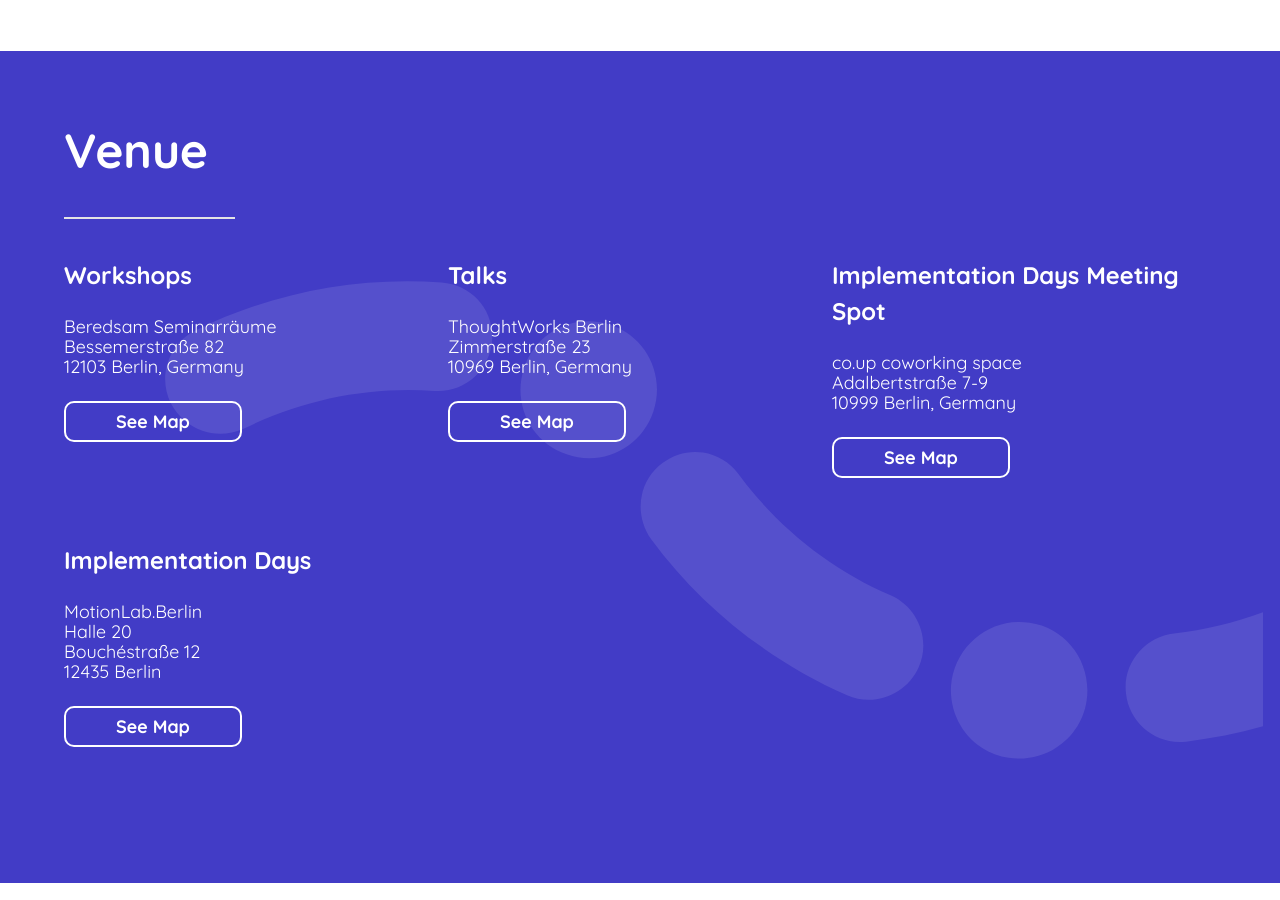
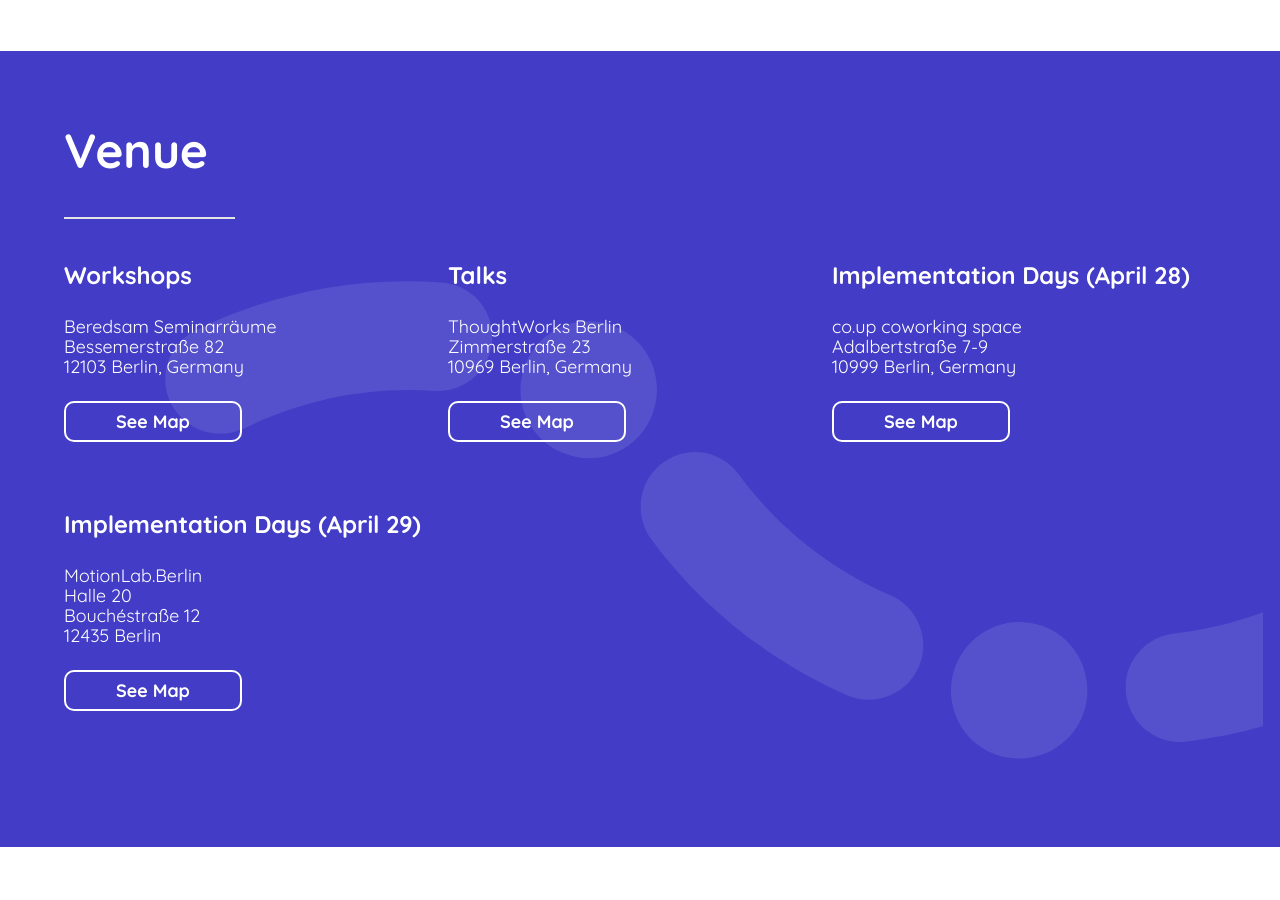
Before and after one commit to ferrous-systems/2019.oxidizeconf.com, a Jekyll site: the page built from _pages/index.md, in a window 1280 px wide and 900 px high, scrolled down 1792 px. Built offline with Jekyll 4.4.1, drawn with Linux system fonts in a browser that asks for light colours.

Commit message:
Clarify venue dates

```diff
--- a/_data/venue.yml
+++ b/_data/venue.yml
@@ -16,7 +16,7 @@
   link: ""
   linked: "/schedule"
 
-- title: Implementation Days Meeting Spot
+- title: Implementation Days (April 28)
   date: 28 April
   description: Impl. Days are a two day event for Embedded Rust contributors to collaborate in an active programming session. They are open to any attendees with a valid Conference or Workshop ticket.
   location: co.up coworking space<br>Adalbertstraße 7-9<br>10999 Berlin, Germany
@@ -25,7 +25,7 @@
   link: ""
   linked:
 
-- title: Implementation Days
+- title: Implementation Days (April 29)
   date: 29 April
   description: Impl. Days are a two day event for Embedded Rust contributors to collaborate in an active programming session. They are open to any attendees with a valid Conference or Workshop ticket.
   location: MotionLab.Berlin<br>Halle 20<br> Bouchéstraße 12<br>12435 Berlin
```
